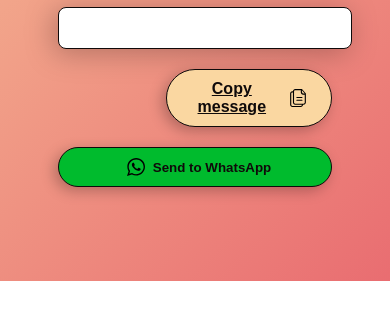
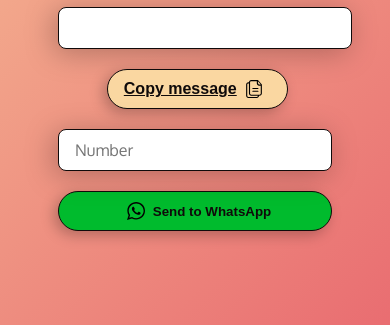
Before and after one commit to fabiola29298/js-cipher, a website with bundled scripts: page src/index.html in a window 390 px wide. Shown: the part 593-918 px from the top of the page. Before the commit the page ends 874 px from the top, so only its background shows below. Built offline with nearby package versions, Linux system fonts and the light colour scheme; files whose address does not match are found by name.

Commit message:
extra function: input de numero de celular

```diff
--- a/src/index.html
+++ b/src/index.html
@@ -44,9 +44,13 @@
           <img src="./img/copy.svg" alt="copy">
         </button>
         </div>
-        <button type="button" class="buttonGreen whatsapp-color" id="whatsappButton">
-          <img src="./img/whatsapp.svg"  class="standart-img" alt="">
-          Send to WhatsApp</button>
+        <div class="group-whatsapp">
+          <input type="number" id="numberCellphone" placeholder="Number" >
+          <button type="button" class="buttonGreen whatsapp-color" id="whatsappButton">
+            <img src="./img/whatsapp.svg"  class="standart-img" alt="">
+            Send to WhatsApp</button>
+
+        </div>
       </div>
     </div>
   </div>
--- a/src/index.js
+++ b/src/index.js
@@ -63,9 +63,9 @@
 });
 
 btnSend.addEventListener('click', () => {
-  console.log('gola');
-  var yourNumber = "558186580524";
-  var yourMessage = "testing";
+  let numberWhatsapp = document.getElementById("numberCellphone");
+  var yourNumber = numberWhatsapp.value;
+  var yourMessage = result.value;
   let url = getLinkWhastapp(yourNumber, yourMessage);
   window.open(url, '_blank').focus();
   // var win = window.open(`https://wa.me/${num}?text=I%27m%20api%20msg%20hello%20${name}%20friend%20${msg}`, '_blank');
--- a/src/style.css
+++ b/src/style.css
@@ -51,7 +51,7 @@
   margin-block-end: 150px;
 
 }
-#offSet, #textArea, #result{
+#offSet, #textArea, #result, #numberCellphone{
   border: 1px solid #0F0A0A;
   box-sizing: border-box;
   filter: drop-shadow(-4px 4px 14px rgba(0, 0, 0, 0.25));
@@ -131,6 +131,13 @@
 #copyButton{
   margin-inline-start: 40%;
 }
+ /* send whatssapp */
+.group-whatsapp{
+  display: flex;
+  flex-direction: row;
+  justify-content: center;
+}
+
 
 
 /* Mobile Styles */
@@ -145,6 +152,16 @@
   }
   .cipher{
     margin-block-end: 50px;
+  }
+  #copyButton {
+      margin-inline-start: 0;
+      margin-inline-start: 20%;
+  }
+   /* send whatssapp */
+  .group-whatsapp{
+    display: flex;
+    flex-direction: column;
+    justify-content: center;
   }
 
 }
```
